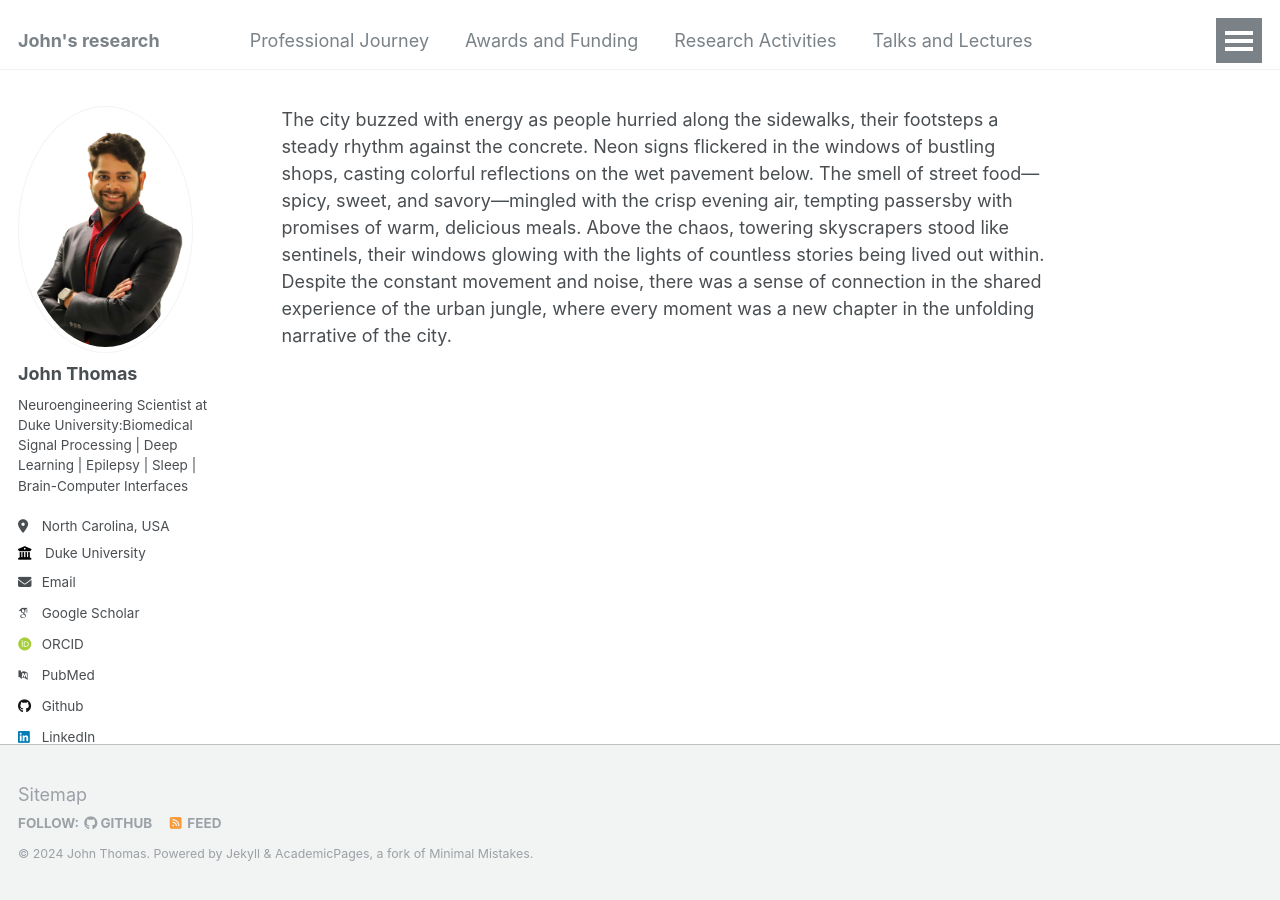
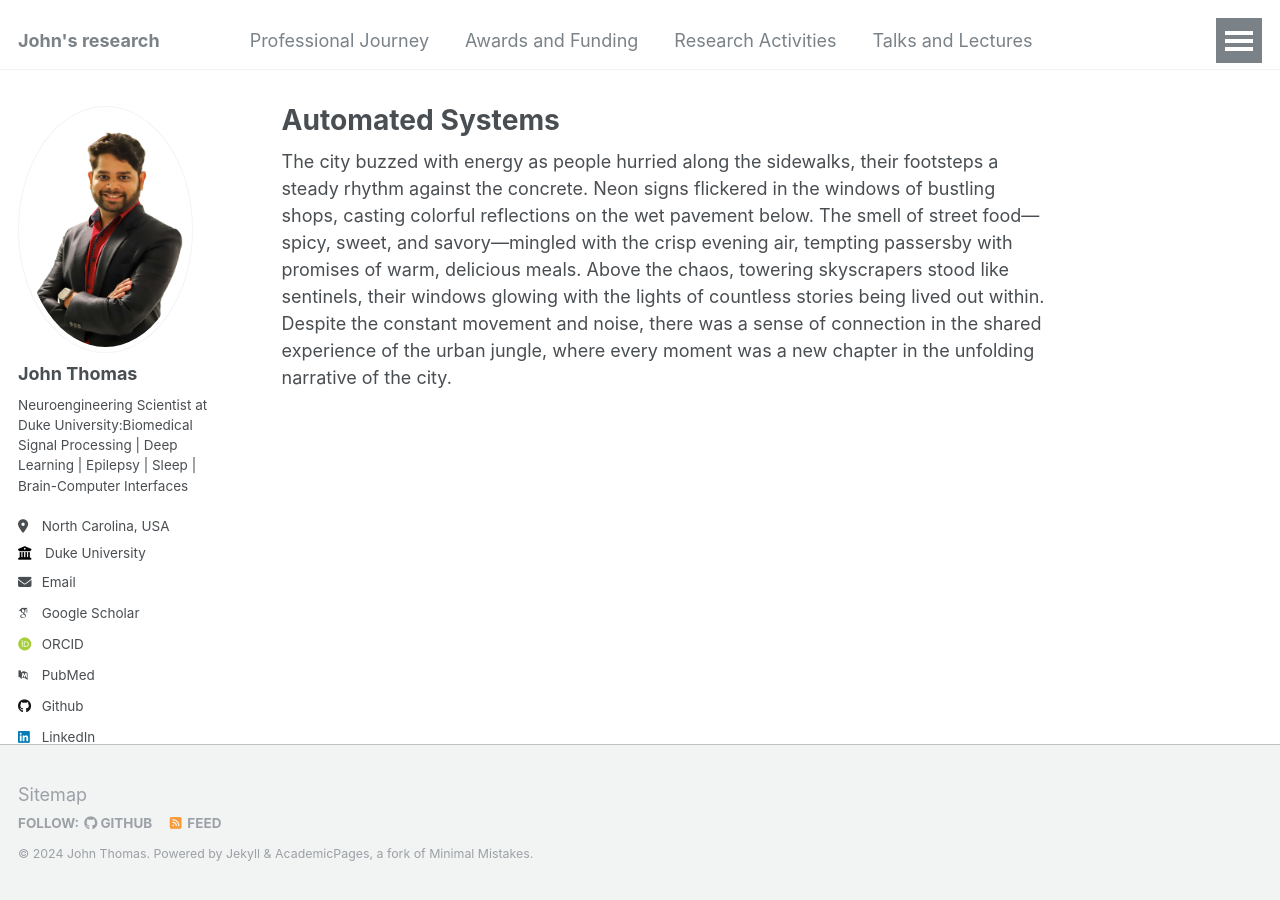
Before and after one commit to johnthomasphd/johnthomasphd.github.io, a Jekyll site: the page built from _pages/about_page_3.md, in a window 1280 px wide. Built offline with Jekyll 4.4.1, drawn with Linux system fonts in a browser that asks for light colours; some web fonts are replaced; our own code applies the rules of GitHub Pages for plain Markdown files.

Commit message:
Update about_page_3.md

```diff
--- a/_pages/about_page_3.md
+++ b/_pages/about_page_3.md
@@ -1,3 +1,9 @@
+---
+permalink: /automated_systems/
+title: "Automated Systems"
+author_profile: true
+---
+
 The city buzzed with energy as people hurried along the sidewalks, their footsteps a steady rhythm against the concrete. Neon signs flickered in the windows of
 bustling shops, casting colorful reflections on the wet pavement below. The smell of street food—spicy, sweet, and savory—mingled with the crisp evening air,
 tempting passersby with promises of warm, delicious meals. Above the chaos, towering skyscrapers stood like sentinels, their windows glowing with the lights of
```
